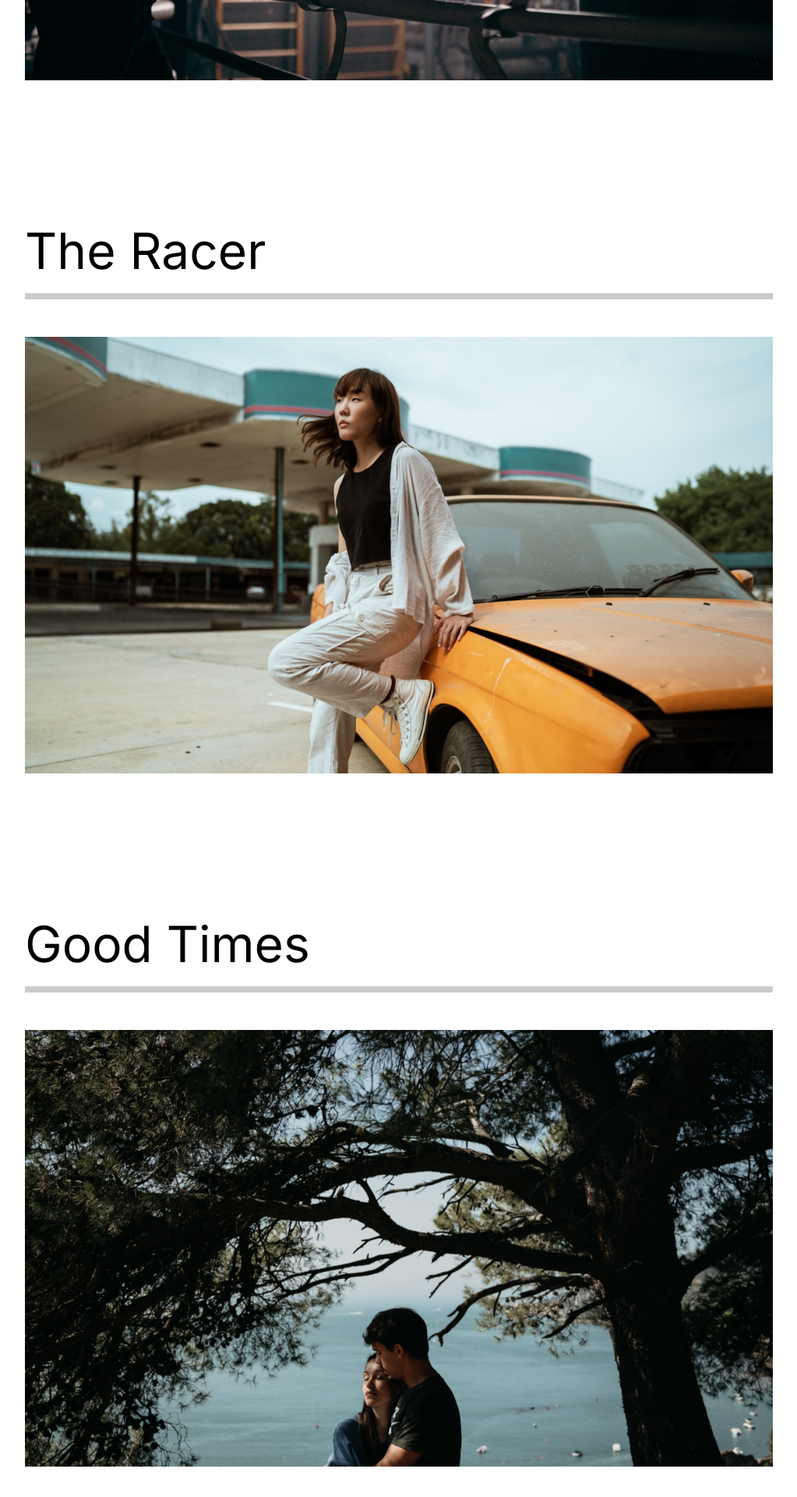
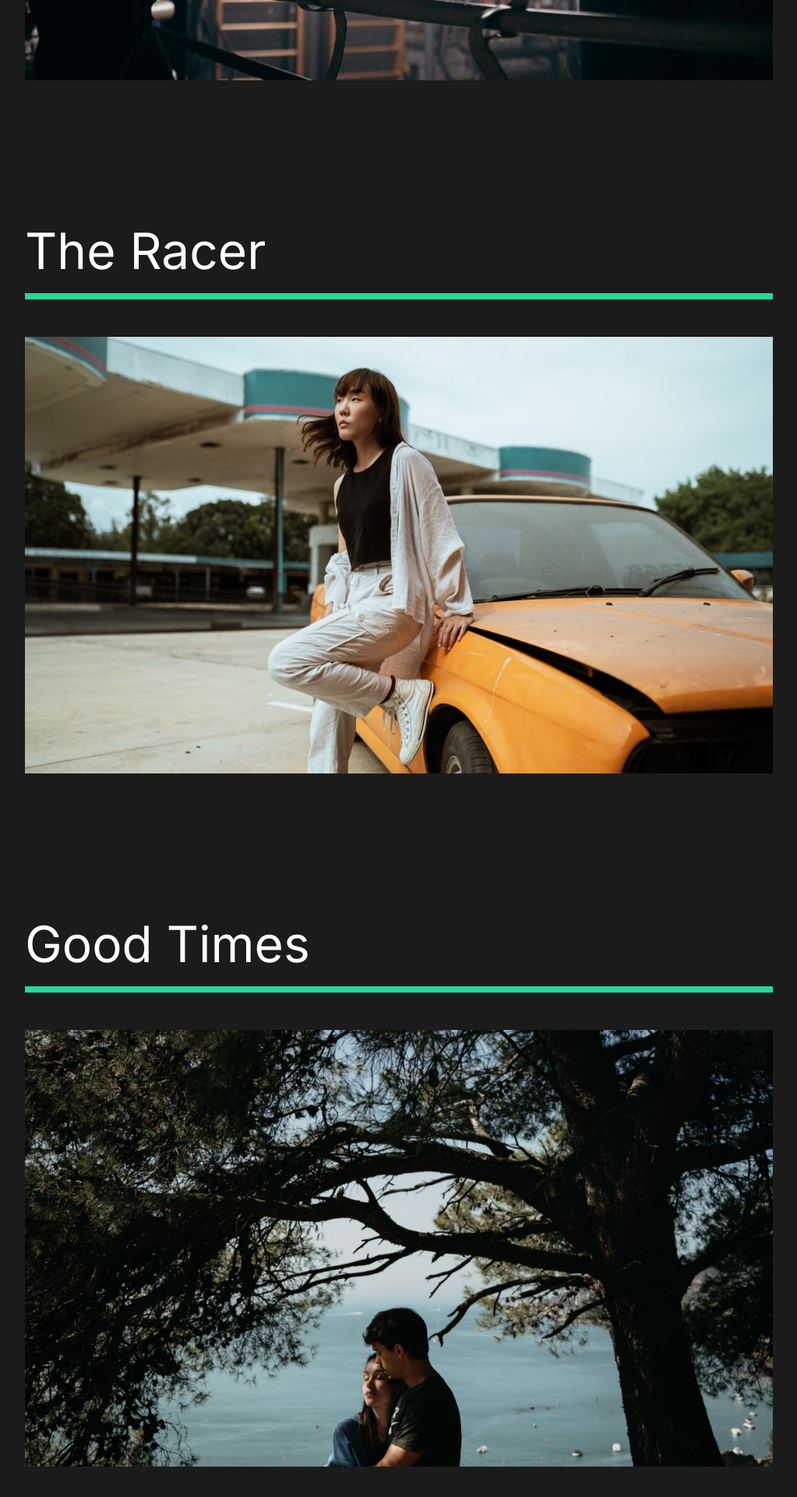
Before and after one commit to slawoe/react-exampleportfolio, a React (Create React App) app: page /work in a window 1280 px wide. Shown: the part 782-2702 px from the top of the page at 78% size, without its empty margins (128-1151 px from the left). Built offline with nearby package versions, Linux system fonts and the light colour scheme.

Commit message:
Update links and routing

```diff
--- a/src/App.js
+++ b/src/App.js
@@ -3,6 +3,7 @@ import AboutUs from "./pages/AboutUs";
 import Nav from "./components/Nav";
 import OurWork from "./pages/OurWork";
 import ContactUs from "./pages/ContactUs";
+import MovieDetail from "./pages/MovieDetail";
 import { BrowserRouter as Router, Switch, Route } from "react-router-dom";
 
 function App() {
@@ -12,8 +13,11 @@ function App() {
       <Router>
         <Nav />
         <Switch>
-          <Route path="/work">
+          <Route exact path="/work">
             <OurWork />
+          </Route>
+          <Route path="/work/:id">
+            <MovieDetail />
           </Route>
           <Route path="/contact">
             <ContactUs />
--- a/src/pages/OurWork.js
+++ b/src/pages/OurWork.js
@@ -9,23 +9,23 @@ function OurWork() {
   return (
     <Work>
       <Movie>
+        <Link to="/work/the-athlete">
           <h2>The Athlete</h2>
           <div className="line"></div>
-        <Link to="">
           <img src={Athlete} alt="athlete" />
         </Link>
       </Movie>
       <Movie>
+        <Link to="/work/the-racer">
           <h2>The Racer</h2>
           <div className="line"></div>
-        <Link to="">
           <img src={Racer} alt="racer" />
         </Link>
       </Movie>
       <Movie>
+        <Link to="/work/good-times">
           <h2>Good Times</h2>
           <div className="line"></div>
-        <Link to="">
           <img src={Goodtimes} alt="" />
         </Link>
       </Movie>
@@ -37,16 +37,19 @@ const Work = styled.div`
   min-height: 100vh;
   overflow: hidden;
   padding: 5rem 10rem;
-  background: white;
   h2 {
     padding: 1rem 0;
   }
 `;
 const Movie = styled.div`
   padding-bottom: 10rem;
+  a {
+    color: white;
+    text-decoration: none;
+  }
   .line {
     height: 0.5rem;
-    background-color: #cccccc;
+    background-color: #23d997;
     margin-bottom: 3rem;
   }
   img {
```
Lines whose indentation alone changed are shown as unchanged.
